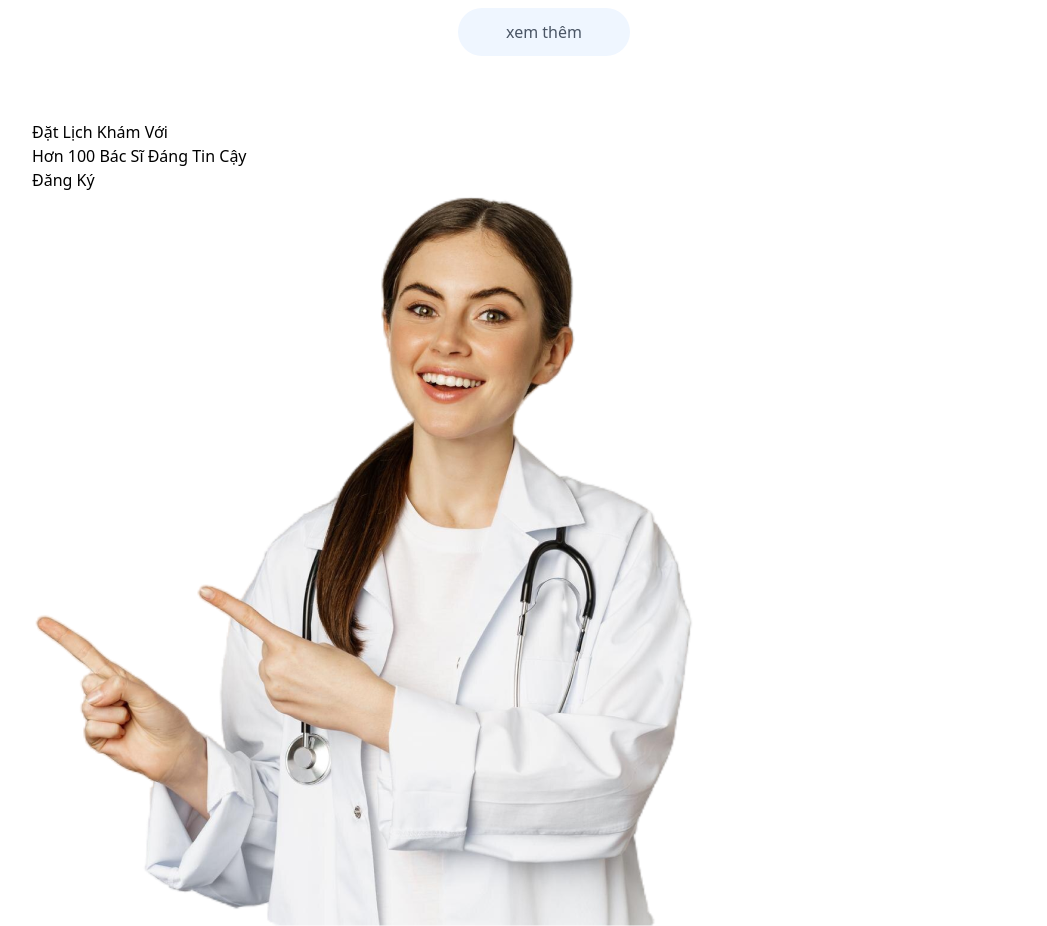
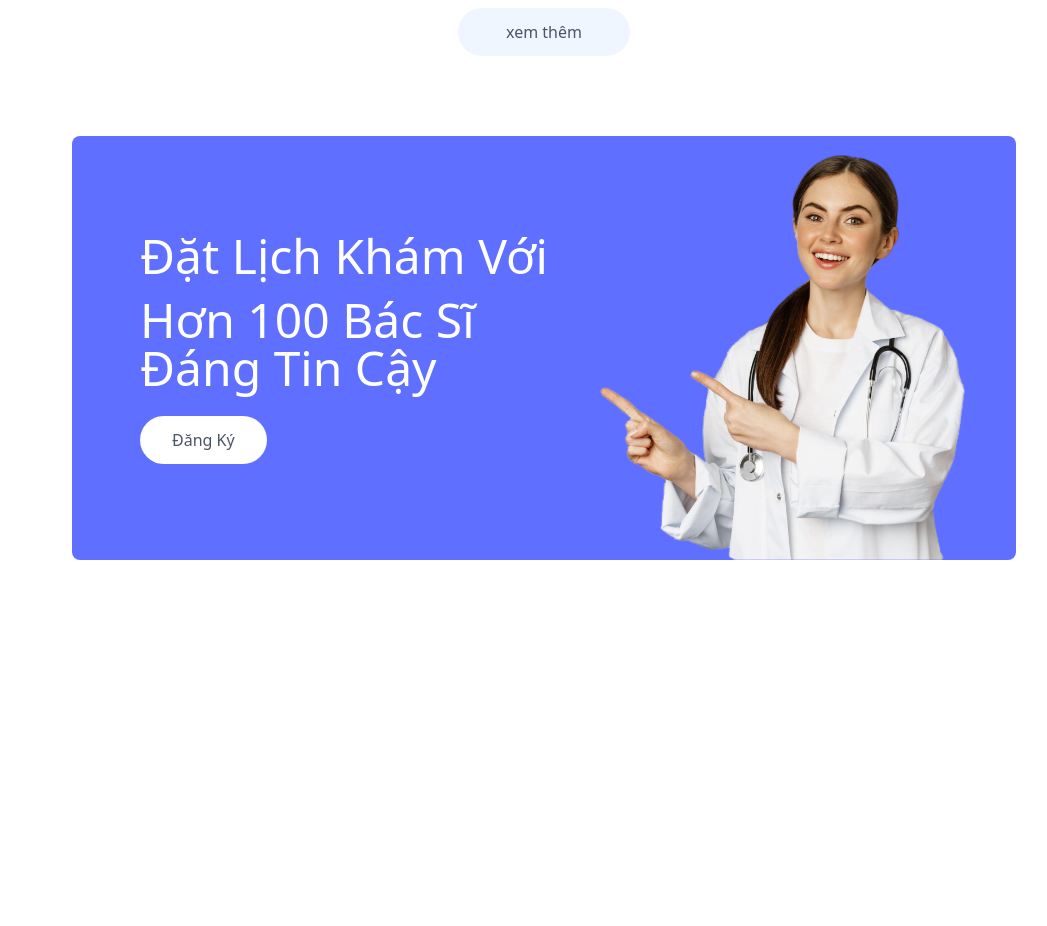
Before and after one commit to Phuoc1110/Dr-Appointment, a React (Vite) app in the folder frontend/: page / in a window 1280 px wide. Shown: the part 2400-3326 px from the top of the page, without its empty margins (96-1143 px from the left). After the commit the page ends 3040 px from the top, so only its background shows below. Built offline with nearby package versions, Linux system fonts and the light colour scheme.

Commit message:
Banner_2

```diff
--- a/frontend/src/components/Banner.jsx
+++ b/frontend/src/components/Banner.jsx
@@ -1,19 +1,26 @@
 import React from 'react'
 import { assets } from '../assets/assets_frontend/assets'
+import { navigate, useNavigate } from 'react-router-dom'
 
 const Banner = () => {
+
+    const navigate = useNavigate()
+
   return (
-    <div>
+    <div className='flex bg-primary rounded-lg px-6 sm:px-10 md:px-14 lg:px-12 my-20 md:mx-10'>
         {/* Bên trái */}
-        <div>
-            <p>Đặt Lịch Khám Với</p>
-            <p>Hơn 100 Bác Sĩ Đáng Tin Cậy</p>
+        <div className='flex-1 py-8 sm:py-16 lg:py-24 lg:pl-5 '>
+            <div className='text-xl sm:text-2x1 md:text-3xl lg:text-5xl font-semibol text-white'>
+                <p>Đặt Lịch Khám Với</p>
+                <p className='mt-4'>Hơn 100 Bác Sĩ Đáng Tin Cậy</p>
+            </div>
+            <button onClick={()=>{navigate('/login'); scrollTo(0,0)}} className='bg-white text-sm sm:text-base text-gray-600 px-8 py-3 rounded-full mt-6 hover:scale-105 transition-all'>Đăng Ký</button>
         </div>
-        <button>Đăng Ký</button>
+
 
         {/* Bên phải */}
-        <div>
-            <img src={assets.appointment_img} alt="" />
+        <div className='hidden md:block md:w-1/2 lg:w-[370px] relative'>
+            <img className='w-full absolute bottom-0 right-0 max-w-md' src={assets.appointment_img} alt="" />
         </div>
 
 
```
